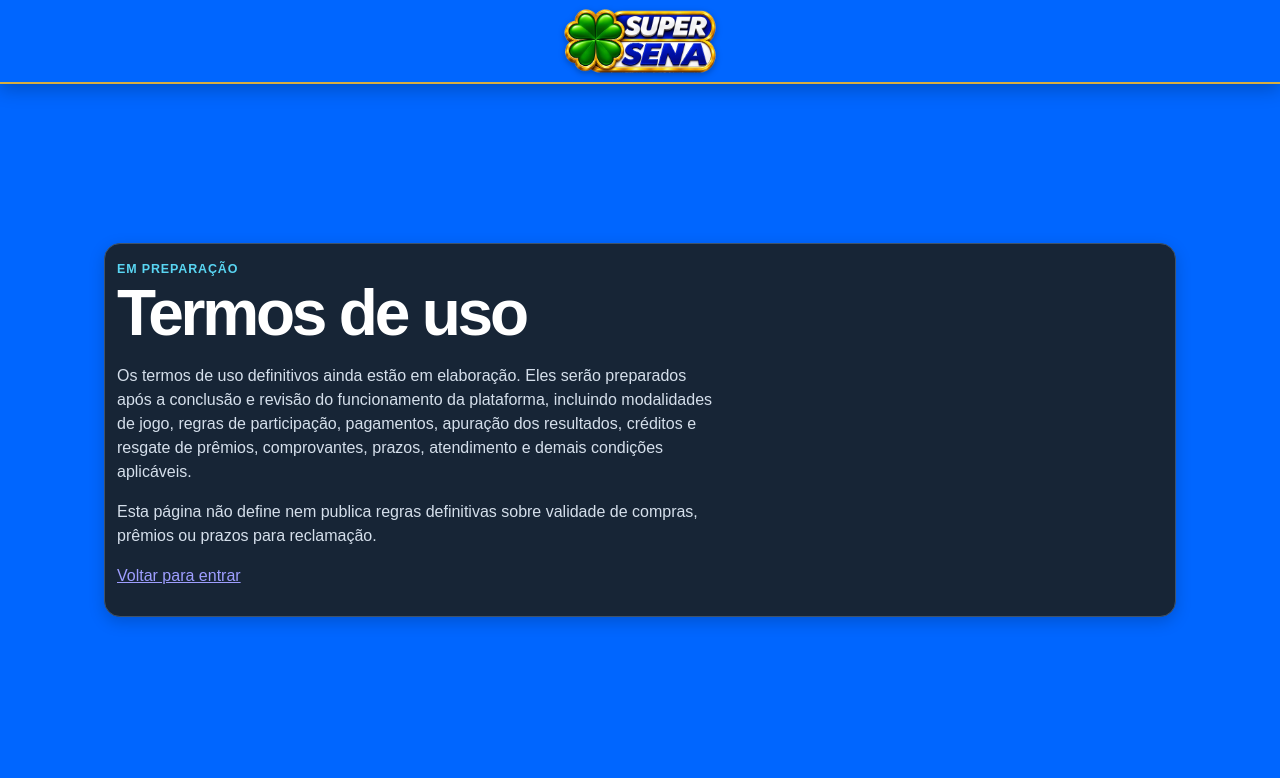
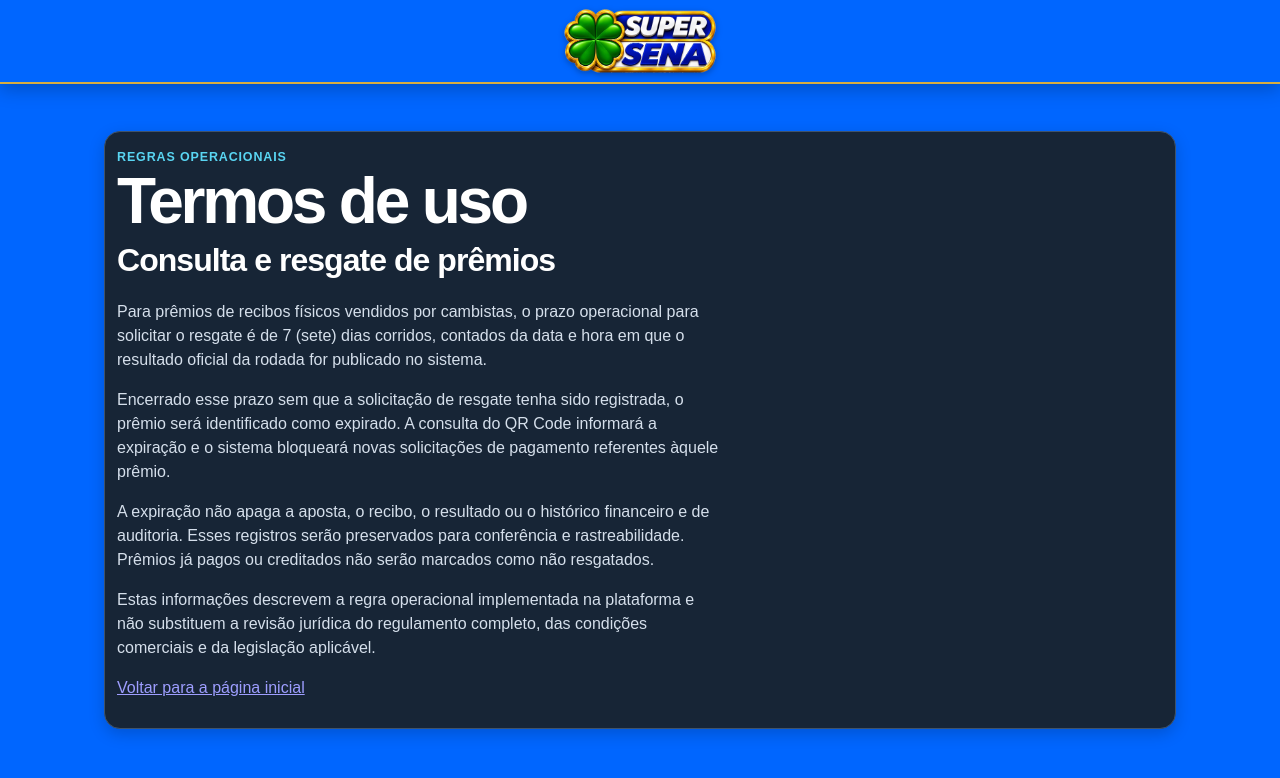
Before and after one commit to loteriasupersena/Site-Super-Sena, a Next.js app: page /termos-de-uso in a window 1280 px wide. Shown: the top 778 px of the page. Built offline with nearby package versions, Linux system fonts and the light colour scheme; no server answers.

Commit message:
Publish seven-day prize redemption rule in terms page

```diff
--- a/src/app/termos-de-uso/page.tsx
+++ b/src/app/termos-de-uso/page.tsx
@@ -2,16 +2,19 @@ import Link from "next/link";
 import { SiteHeader } from "@/components/site-header";
 
 export const metadata = {
-  title: "Termos de uso em preparação | Super Sena",
-  description: "Os termos completos serão publicados após a conclusão e validação das regras e do funcionamento da plataforma.",
+  title: "Termos de uso | Super Sena",
+  description: "Regras operacionais de participação, consulta e resgate de prêmios da Super Sena.",
 };
 
 export default function TermsPage() {
   return <main className="page-shell site-page-shell"><SiteHeader /><article className="feature-card terms-page">
-    <span className="feature-label">Em preparação</span>
+    <span className="feature-label">REGRAS OPERACIONAIS</span>
     <h1>Termos de uso</h1>
-    <p>Os termos de uso definitivos ainda estão em elaboração. Eles serão preparados após a conclusão e revisão do funcionamento da plataforma, incluindo modalidades de jogo, regras de participação, pagamentos, apuração dos resultados, créditos e resgate de prêmios, comprovantes, prazos, atendimento e demais condições aplicáveis.</p>
-    <p>Esta página não define nem publica regras definitivas sobre validade de compras, prêmios ou prazos para reclamação.</p>
-    <p><Link href="/login">Voltar para entrar</Link></p>
+    <h2>Consulta e resgate de prêmios</h2>
+    <p>Para prêmios de recibos físicos vendidos por cambistas, o prazo operacional para solicitar o resgate é de 7 (sete) dias corridos, contados da data e hora em que o resultado oficial da rodada for publicado no sistema.</p>
+    <p>Encerrado esse prazo sem que a solicitação de resgate tenha sido registrada, o prêmio será identificado como expirado. A consulta do QR Code informará a expiração e o sistema bloqueará novas solicitações de pagamento referentes àquele prêmio.</p>
+    <p>A expiração não apaga a aposta, o recibo, o resultado ou o histórico financeiro e de auditoria. Esses registros serão preservados para conferência e rastreabilidade. Prêmios já pagos ou creditados não serão marcados como não resgatados.</p>
+    <p>Estas informações descrevem a regra operacional implementada na plataforma e não substituem a revisão jurídica do regulamento completo, das condições comerciais e da legislação aplicável.</p>
+    <p><Link href="/">Voltar para a página inicial</Link></p>
   </article></main>;
 }
```
